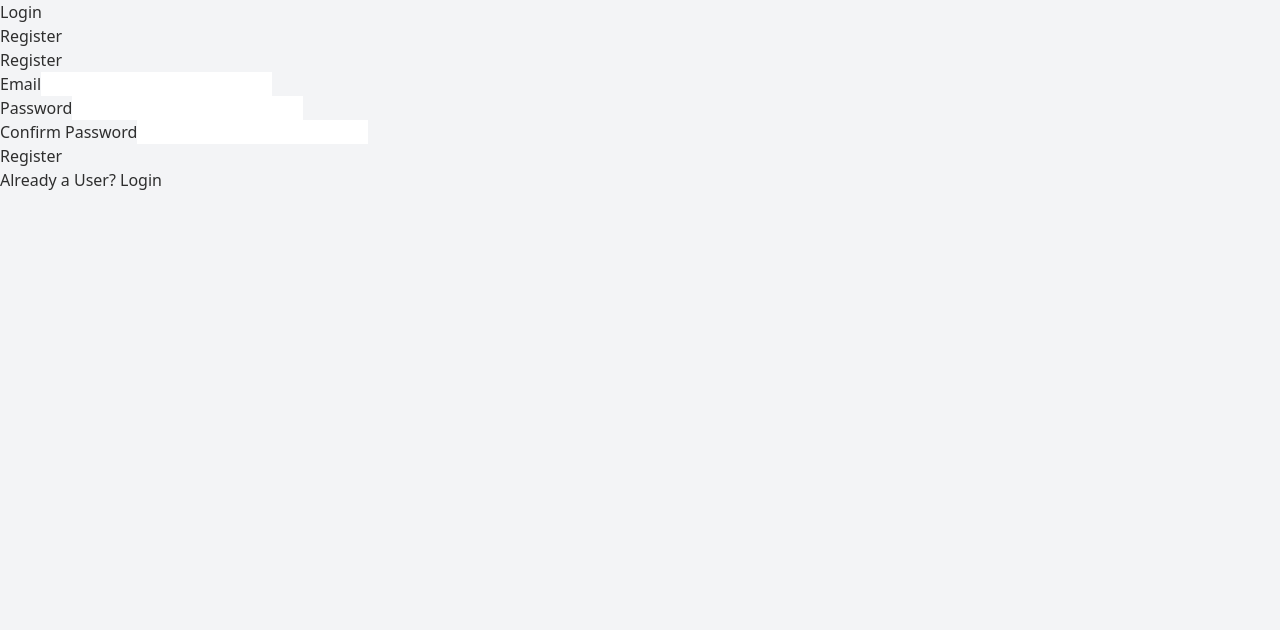
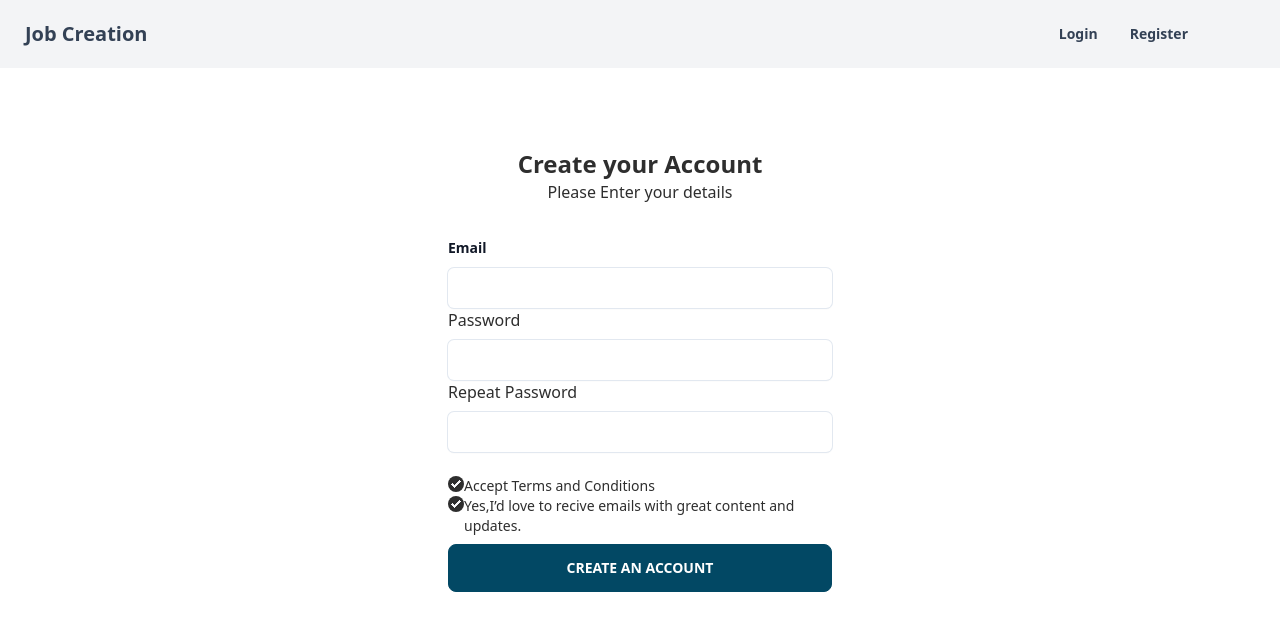
Before and after one commit to patriciacaballes/jobcreation, a React (Vite) app: page /register in a window 1280 px wide. Shown: the top 630 px of the page. Built offline with nearby package versions, Linux system fonts and the light colour scheme; no server answers.

Commit message:
register form with style and login

```diff
--- a/src/App.css
+++ b/src/App.css
@@ -1,3 +1,8 @@
 @tailwind base;
 @tailwind components;
 @tailwind utilities;
+
+
+body{
+    background-color: #ffffff;
+}
--- a/src/App.jsx
+++ b/src/App.jsx
@@ -13,7 +13,7 @@ const App = () => {
     <>
       <NavBar />
       <div>
-        <div className="w-100" style={{ maxWidth: "400px" }}>
+        <div>
           <Routes>
             <Route element={<AuthRoute />}>
               <Route path="/" element={<Home />} />
--- a/src/components/NavBar.jsx
+++ b/src/components/NavBar.jsx
@@ -15,30 +15,24 @@ const NavBar = () => {
   };
 
   return (
-    <nav>
-      <ul>
-        <li>
-          {!auth && (
-            <Link to="/login">Login</Link>
-          )}
-        </li>
-        <li>
-          {!auth && (
-            <Link to="/register">Register</Link>
-          )}
-        </li>
-        <li>
-          {auth && (
-            <Link to="/">Home</Link>
-          )}
-        </li>
-        <li>
-          {auth && (
-            <button onClick={handleLogout}>LogOut</button>
-          )}
-        </li>
+  <>
+    <div className="navbar bg-base-100 relative lg:pt-2 flex items-center justify-between text-slate-700 font-semibold text-sm leading-6 dark:text-slate-200">
+    <div className="flex-1"><a className="btn btn-ghost normal-case text-xl">Job Creation</a></div>
+    <div className="flex-none">
+      <ul className="menu menu-horizontal px-1">
+
+        {/* Non Autenticato */}
+        <li>{!auth && (<Link to="/login">Login</Link>)}</li>
+        <li>{!auth && (<Link to="/register">Register</Link>)}</li>
+
+        {/* Autenticato */}
+        <li>{auth && (<Link to="/">Home</Link>)}</li>
+        <li>{auth && (<button onClick={handleLogout}>LogOut</button>)}</li>
+
       </ul>
-    </nav>
+    </div>
+  </div>
+ </>
   );
 };
 
--- a/src/pages/Login.jsx
+++ b/src/pages/Login.jsx
@@ -33,18 +33,25 @@ const Login = () => {
 
   return (
     <>
-      <div>
-        <div>
-          <h2>Login</h2>
-          <form onSubmit={handleSubmit}>
+
+      <div className="login relative flex flex-1 flex-col overflow-hidden px-4 py-8 sm:px-6 lg:px-8">
+        <div className="flex flex-1 flex-col items-center justify-center pb-16 pt-12" id="login-form">
+          <h2 className="text-2xl font-bold ">Welcome Back</h2>
+          <h3 className="text-s pb-8">Please Enter your details</h3>
+
+          {/* Form */}
+          <form className="w-full max-w-sm" onSubmit={handleSubmit}>
+            <div className="form-login flex flex-col mb-6">
             <div id="email">
-              <label>Email</label>
-              <input type="email" ref={emailRef} required />
+              <label className="block text-sm font-semibold leading-6 text-gray-900">Email</label>
+              <input type="email" ref={emailRef} className=" label-text mt-2 appearance-none text-slate-900 bg-white rounded-md block w-full px-3 h-10 shadow-sm sm:text-sm focus:outline-none placeholder:text-slate-400 focus:ring-2 ring-1 ring-slate-200" required />
             </div>
             <div id="password">
-              <label>Password</label>
-              <input type="password" ref={passwordRef} required />
+              <label className="block" >Password</label>
+              <input type="password" ref={passwordRef} className="mt-2 appearance-none text-slate-900 bg-white rounded-md block w-full px-3 h-10 shadow-sm sm:text-sm focus:outline-none placeholder:text-slate-400 focus:ring-2 ring-1 ring-slate-200" required />
+              </div>
             </div>
+
             {errorMsg && (
               <div
                 variant="danger"
@@ -53,20 +60,22 @@ const Login = () => {
                 {errorMsg}
               </div>
             )}
+
             <div>
-              <button disabled={loading} type="submit" >
-                Login
-              </button>
+              <button disabled={loading} className = "btn btn-primary inline-flex justify-center rounded-lg text-sm font-semibold py-2.5 px-4 text-white hover:bg-slate-700 w-full" type= "submit" >
+                  Login
+                </button>
             </div>
           </form>
         </div>
-        <div>
-          New User? <Link to={"/register"}>Register</Link>
+        <div className="text-sm hover:underline flex">
+        <p> New User? <Link to={"/register"}>Register</Link></p>
         </div>
-        <div>
-          Forgot Password? <Link to={"/passwordreset"}>Click Here</Link>
+        <div className="text-sm hover:underline flex">
+          <p>Forgot Password? <Link to={"/passwordreset"}> Click Here</Link></p>
         </div>
       </div>
+
     </>
   );
 };
--- a/src/pages/Register.jsx
+++ b/src/pages/Register.jsx
@@ -49,23 +49,30 @@ const Register = () => {
 
   return (
     <>
-      <div>
-        <div>
-          <h2>Register</h2>
-          <form onSubmit={handleSubmit}>
+      {/* REGISTER */}
+      <div className="login relative flex flex-1 flex-col overflow-hidden px-4 py-8 sm:px-6 lg:px-8">
+        <div className="flex flex-1 flex-col items-center justify-center pb-16 pt-12" id="login-form">
+          <h2 className="text-2xl font-bold ">Create your Account</h2>
+          <h3 className="text-s pb-8">Please Enter your details</h3>
+
+          {/* Form */}
+          <form className="w-full max-w-sm" onSubmit={handleSubmit}>
+            <div className="form-login flex flex-col mb-6">
             <div id="email">
-              <label>Email</label>
-              <input type="email" ref={emailRef} required />
+              <label className="block text-sm font-semibold leading-6 text-gray-900">Email</label>
+              <input type="email" ref={emailRef} className=" label-text mt-2 appearance-none text-slate-900 bg-white rounded-md block w-full px-3 h-10 shadow-sm sm:text-sm focus:outline-none placeholder:text-slate-400 focus:ring-2 ring-1 ring-slate-200" required />
             </div>
             <div id="password">
-              <label>Password</label>
-              <input type="password" ref={passwordRef} required />
+              <label className="block" >Password</label>
+              <input type="password" ref={passwordRef} className="mt-2 appearance-none text-slate-900 bg-white rounded-md block w-full px-3 h-10 shadow-sm sm:text-sm focus:outline-none placeholder:text-slate-400 focus:ring-2 ring-1 ring-slate-200" required />
             </div>
             <div id="confirm-password">
-              <label>Confirm Password</label>
-              <input type="password" ref={confirmPasswordRef} required />
+              <label className="block" >Repeat Password</label>
+              <input type="password" ref={confirmPasswordRef} className="mt-2 appearance-none text-slate-900 bg-white rounded-md block w-full px-3 h-10 shadow-sm sm:text-sm focus:outline-none placeholder:text-slate-400 focus:ring-2 ring-1 ring-slate-200" required />
             </div>
-            {errorMsg && (
+          </div>
+
+          {errorMsg && (
               <div
                 variant="danger"
                 onClose={() => setErrorMsg("")}
@@ -79,15 +86,21 @@ const Register = () => {
               </div>
             )}
             <div>
-              <button disabled={loading} type="submit">
-                Register
-              </button>
+            <div className="text-sm hover:underline flex">
+              <input type="checkbox" checked="checked" className="checkbox checkbox-xs" />
+              <p>Accept Terms and Conditions</p>
+            </div>
+            <div className="text-sm hover:underline flex p4">
+              <input type="checkbox" checked="checked" className="checkbox checkbox-xs" />
+              <p>Yes,I’d love to recive emails with great content and updates.</p>
+            </div>
+            <button disabled={loading} className = "mt-2 btn btn-primary inline-flex justify-center rounded-lg text-sm font-semibold py-2.5 px-4 text-white hover:bg-slate-700 w-full" type= "submit" >
+                  Create an Account
+                </button>
             </div>
           </form>
         </div>
-      </div>
-      <div>
-        Already a User? <Link to={"/login"}>Login</Link>
+
       </div>
     </>
   );
```
